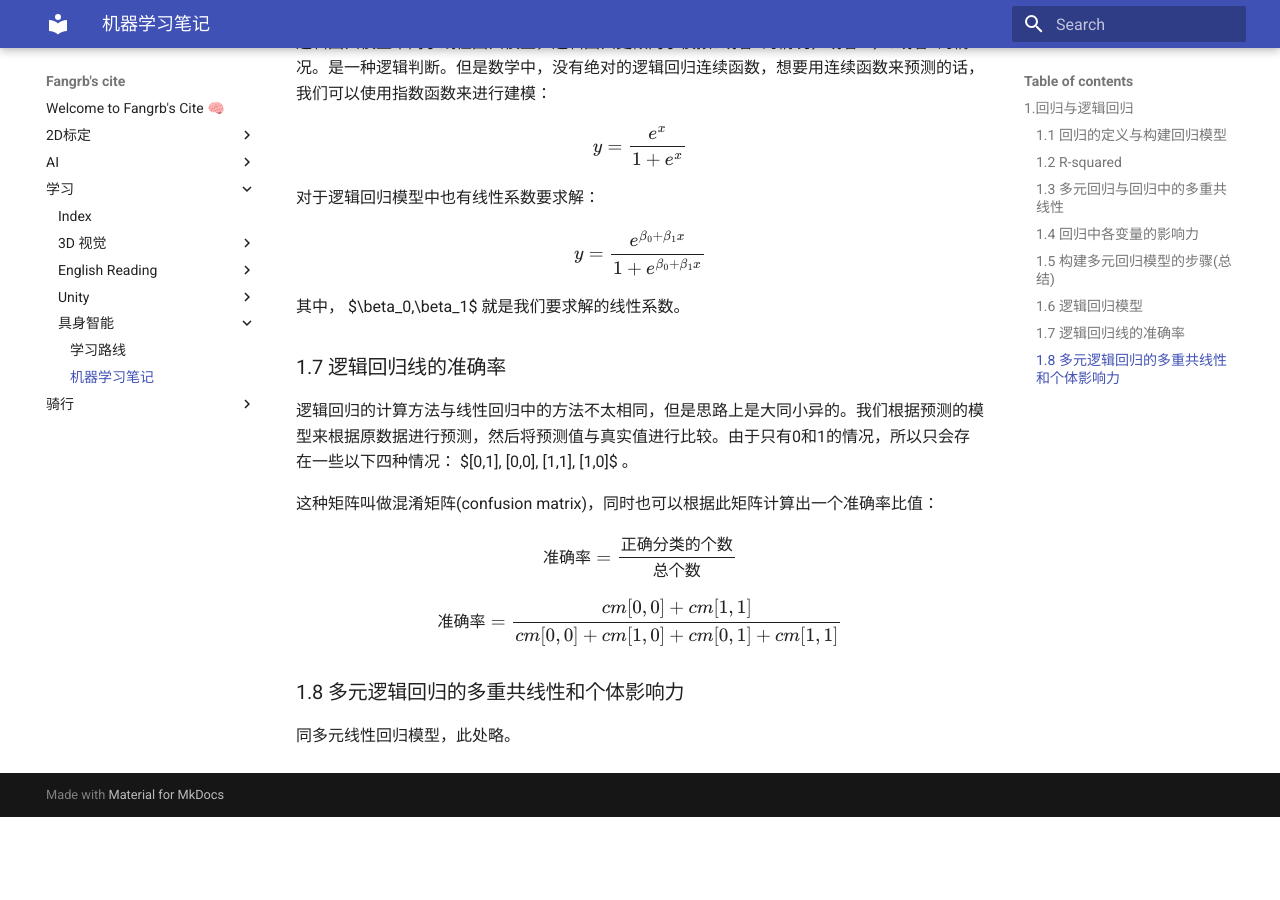
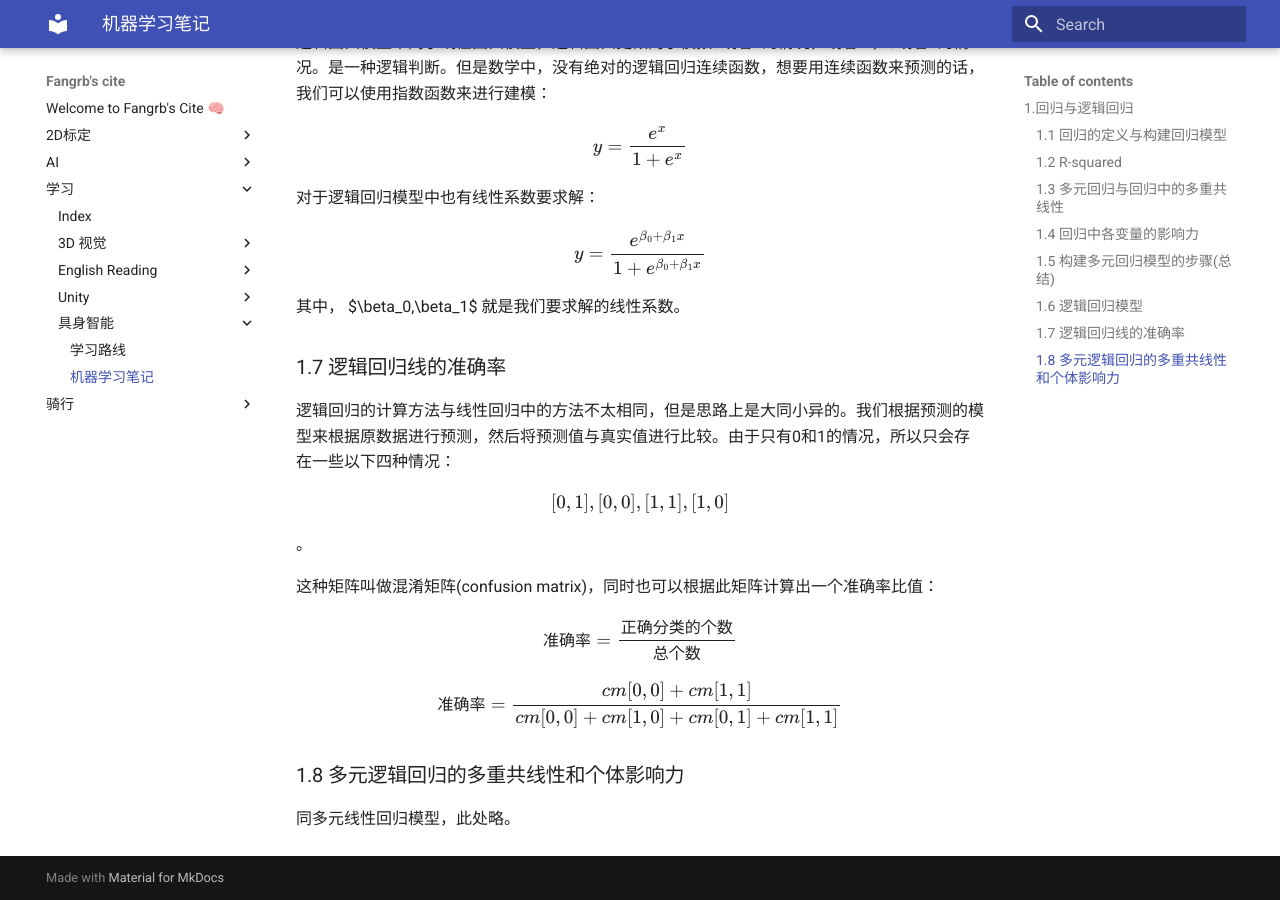
Before and after one commit to DaleBruise/DaleBruise.github.io, an MkDocs documentation site: the page built from docs/学习/具身智能/机器学习笔记.md, in a window 1280 px wide and 900 px high, scrolled down 2289 px. Built offline with MkDocs 1.6.1 and Material for MkDocs 9.7.7, drawn with Linux system fonts in a browser that asks for light colours; before the commit the page ends 3106 px from its top, so only the background shows below that.

```diff
--- a/docs/学习/具身智能/机器学习笔记.md
+++ b/docs/学习/具身智能/机器学习笔记.md
@@ -99,7 +99,7 @@ $$
 
 ### 1.7 逻辑回归线的准确率
 
-逻辑回归的计算方法与线性回归中的方法不太相同，但是思路上是大同小异的。我们根据预测的模型来根据原数据进行预测，然后将预测值与真实值进行比较。由于只有0和1的情况，所以只会存在一些以下四种情况： $[0,1], [0,0], [1,1], [1,0]$ 。
+逻辑回归的计算方法与线性回归中的方法不太相同，但是思路上是大同小异的。我们根据预测的模型来根据原数据进行预测，然后将预测值与真实值进行比较。由于只有0和1的情况，所以只会存在一些以下四种情况： $$[0,1], [0,0], [1,1], [1,0]$$ 。
 
 这种矩阵叫做混淆矩阵(confusion matrix)，同时也可以根据此矩阵计算出一个准确率比值：
 
```
